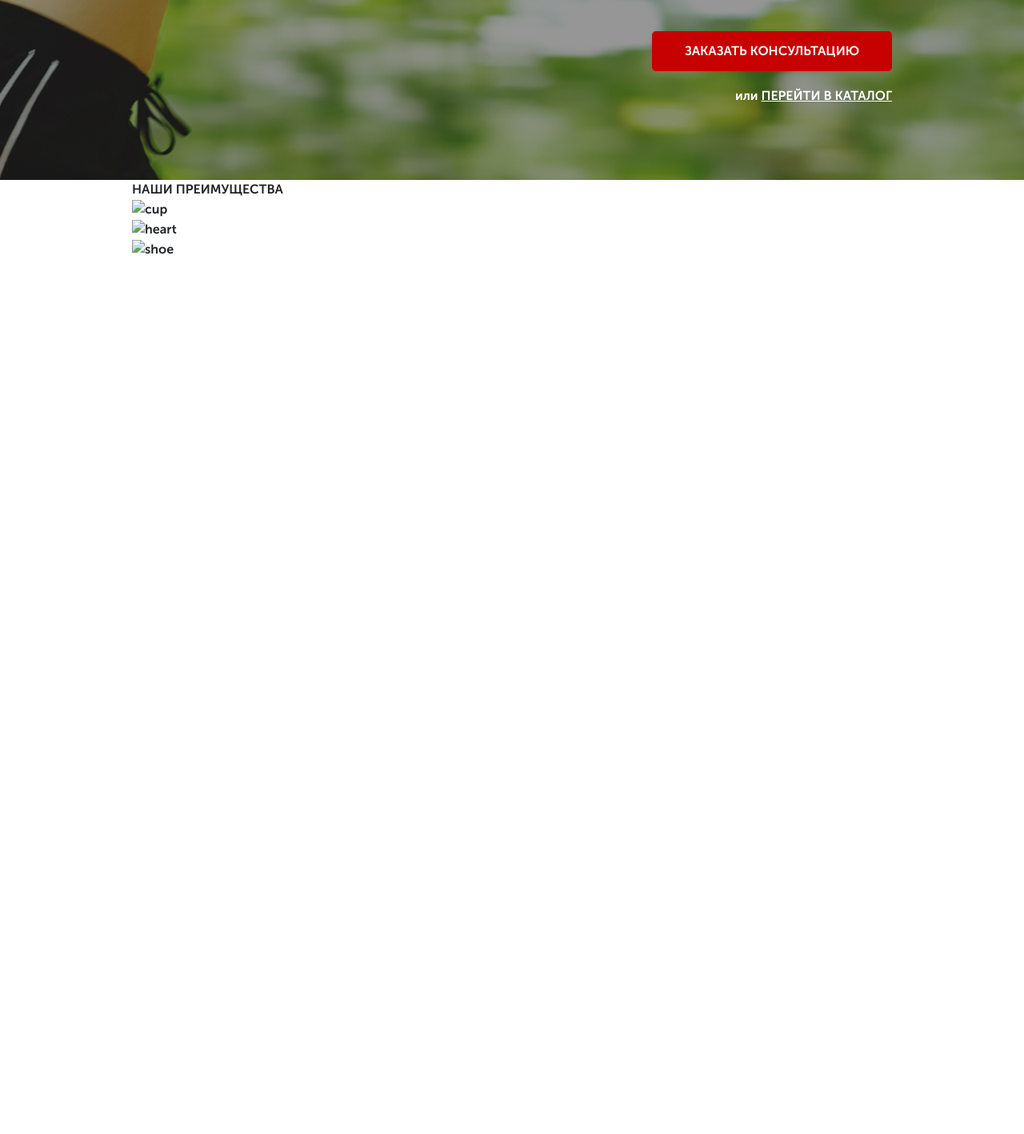
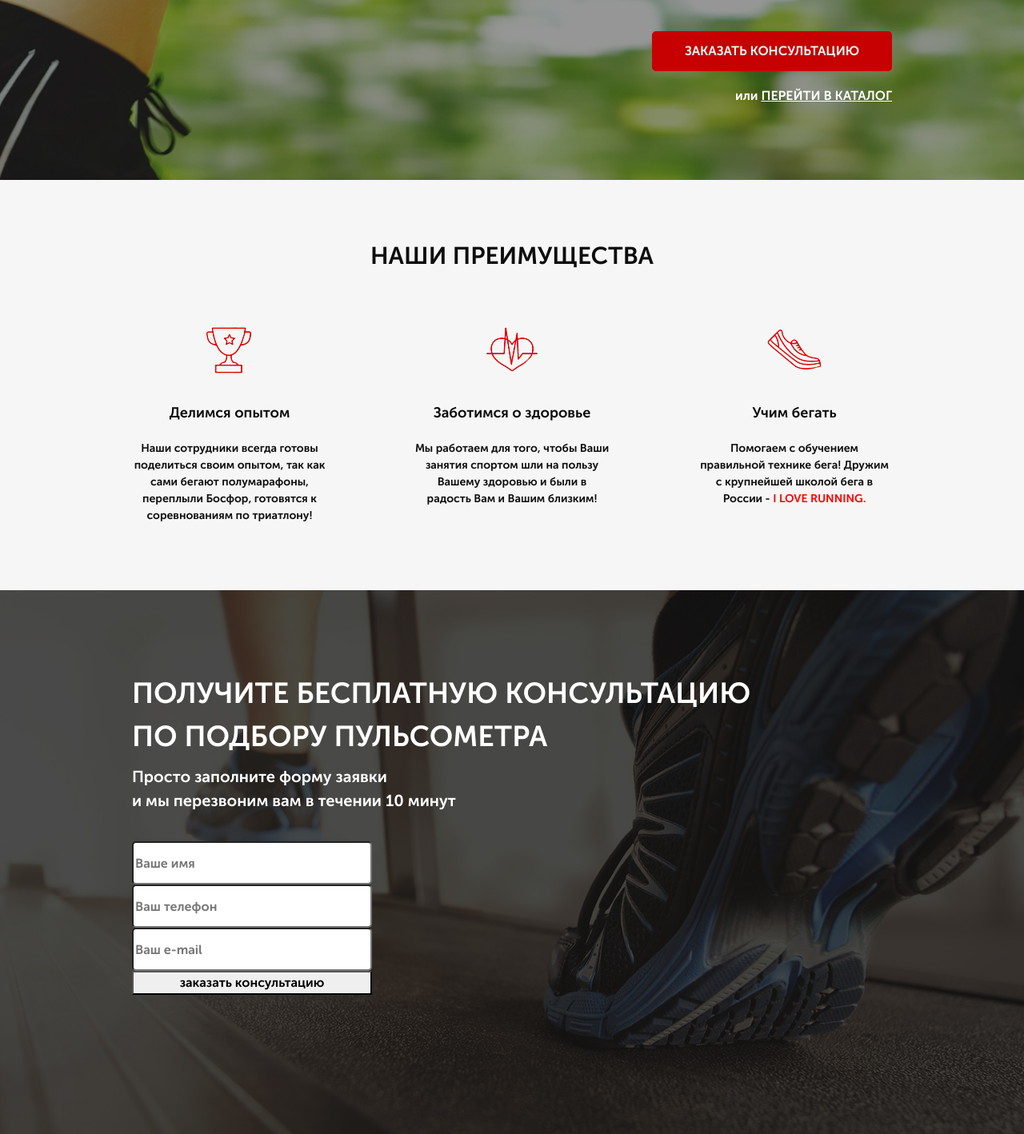
Before and after one commit to ToughGuy786/Pulsometr, a website: page src/index.html in a window 1280 px wide. Shown: the part 463-1881 px from the top of the page at 80% size. Before the commit the page ends 800 px from the top, so only its background shows below. Drawn offline with Linux system fonts and the light colour scheme.

Commit message:
another changes in scss files. Imported new file scss _forms

```diff
--- a/src/index.html
+++ b/src/index.html
@@ -57,27 +57,58 @@
 
     <div class="advantages">
         <div class="container">
+            <h2 class="title">НАШИ ПРЕИМУЩЕСТВА</h2>
             <div class="advantages__wrapper">
-                <div class="advantages__header">НАШИ ПРЕИМУЩЕСТВА</div>
-                <div class="advantages__items">
-                    <div class="advantages__item">
-                        <img src="icons/advantages/cup.svg" alt="cup">
-                        <div class="advantages__subheader"></div>
-                        <div class="advantages__text"></div>
+                <div class="advantages__item">
+                    <img src="icons/advantages/cup.png" alt="cup">
+                    <div class="advantages__subtitle">
+                        Делимся опытом
                     </div>
-                    <div class="advantages__item">
-                        <img src="icons/advantages/heart.svg" alt="heart">
-                        <div class="advantages__subheader"></div>
-                        <div class="advantages__text"></div>
+                    <div class="advantages__descr">
+                        Наши сотрудники всегда готовы поделиться своим опытом, так как сами бегают полумарафоны, переплыли Босфор, готовятся к соревнованиям по триатлону!
+
                     </div>
-                    <div class="advantages__item">
-                        <img src="icons/advantages/shoe.svg" alt="shoe">
-                        <div class="advantages__subheader"></div>
-                        <div class="advantages__text"></div>
+                </div>
+                <div class="advantages__item">
+                    <img src="icons/advantages/heart.png" alt="heart">
+                    <div class="advantages__subtitle">
+                        Заботимся о здоровье
+                    </div>
+                    <div class="advantages__descr">
+                        Мы работаем для того, чтобы Ваши занятия спортом шли на пользу Вашему здоровью и были в радость Вам и Вашим близким!
+                    </div>
+                </div>
+                <div class="advantages__item">
+                    <img src="icons/advantages/shoe.png" alt="shoe">
+                    <div class="advantages__subtitle">
+                        Учим бегать
+                    </div>
+                    <div class="advantages__descr">
+                        Помогаем с обучением правильной технике бега! Дружим с крупнейшей школой бега в России -
+                        <a href="#">I LOVE RUNNING.</a>
                     </div>
                 </div>
             </div>
         </div>
     </div>
+
+    <div class="consultation">
+        <div class="container">
+            <h2 class="title title_left">
+                Получите бесплатную консультацию <br>
+                 по подбору пульсометра
+            </h2>
+            <div class="consultation__descr">
+                Просто заполните форму заявки <br> и мы перезвоним вам в течении 10 минут
+            </div>
+            <form class="feed-form" action="#">
+                <input name="name" required type="text" placeholder="Ваше имя">
+                <input name="phone" required type="number" placeholder="Ваш телефон">
+                <input name="email" required type="email" placeholder="Ваш e-mail">
+
+                <button>заказать консультацию</button>
+            </form>
+        </div>
+    </div>
 </body>
 </html>
--- a/src/sass/blocks/_advantages.scss
+++ b/src/sass/blocks/_advantages.scss
@@ -0,0 +1,31 @@
+.advantages {
+    padding: 73px 0 83px 0;
+    background-color: #F6F6F6;
+    &__wrapper {
+        margin-top: 60px;
+        display: flex;
+        justify-content: space-between;
+    }
+    &__item {
+        display: flex;
+        flex-direction: column;
+        align-items: center;
+        width: 244px;
+    }
+    &__subtitle {
+        margin-top: 35px;
+        font-weight: 700;
+        font-size: 18px;
+        color: #0D0D0D;
+    }
+    &__descr {
+        margin-top: 20px;
+        font-weight: 300;
+        font-size: 14px;
+        color: #0D0D0D;
+        text-align: center;
+        a {
+            color: #FF0000;
+        }
+    }
+}
--- /dev/null
+++ b/src/sass/blocks/_consultation.scss
@@ -0,0 +1,10 @@
+.consultation {
+    min-height: 680px;
+    background: url(../img/bg/bg2.png) center (center/cover) no-repeat;
+    padding: 102px 0 108px 0;
+    &__descr {
+        font-weight: 500;
+        font-size: 20px;
+        color: #ffffff;
+    }
+}
--- /dev/null
+++ b/src/sass/blocks/_forms.scss
@@ -0,0 +1,11 @@
+.feed-form {
+    margin-top: 36px;
+    display: flex;
+    flex-direction: column;
+    width: 300px;
+    input {
+        height: 54px;
+        border-radius: 5px;
+        background-color: #ffffff;
+    }
+}
--- a/src/sass/blocks/_titles.scss
+++ b/src/sass/blocks/_titles.scss
@@ -0,0 +1,13 @@
+.title {
+    font-style: normal;
+    font-weight: 700;
+    font-size: 30px;
+    text-align: center;
+    color: #0D0D0D;
+    text-transform: uppercase;
+    &_left {
+        font-size: 36px;
+        color: #ffffff;
+        text-align: left;
+    }
+}
--- a/src/sass/style.scss
+++ b/src/sass/style.scss
@@ -2,6 +2,10 @@
 @import 'blocks/promo';
 @import 'blocks/header';
 @import 'blocks/buttons';
+@import 'blocks/advantages';
+@import 'blocks/titles';
+@import 'blocks/consultation';
+@import 'blocks/forms';
 
 * {
     font-family: 'Museo Sans Cyrl', sans-serif;
```
Also changed, not shown: src/css/style.min.css.
